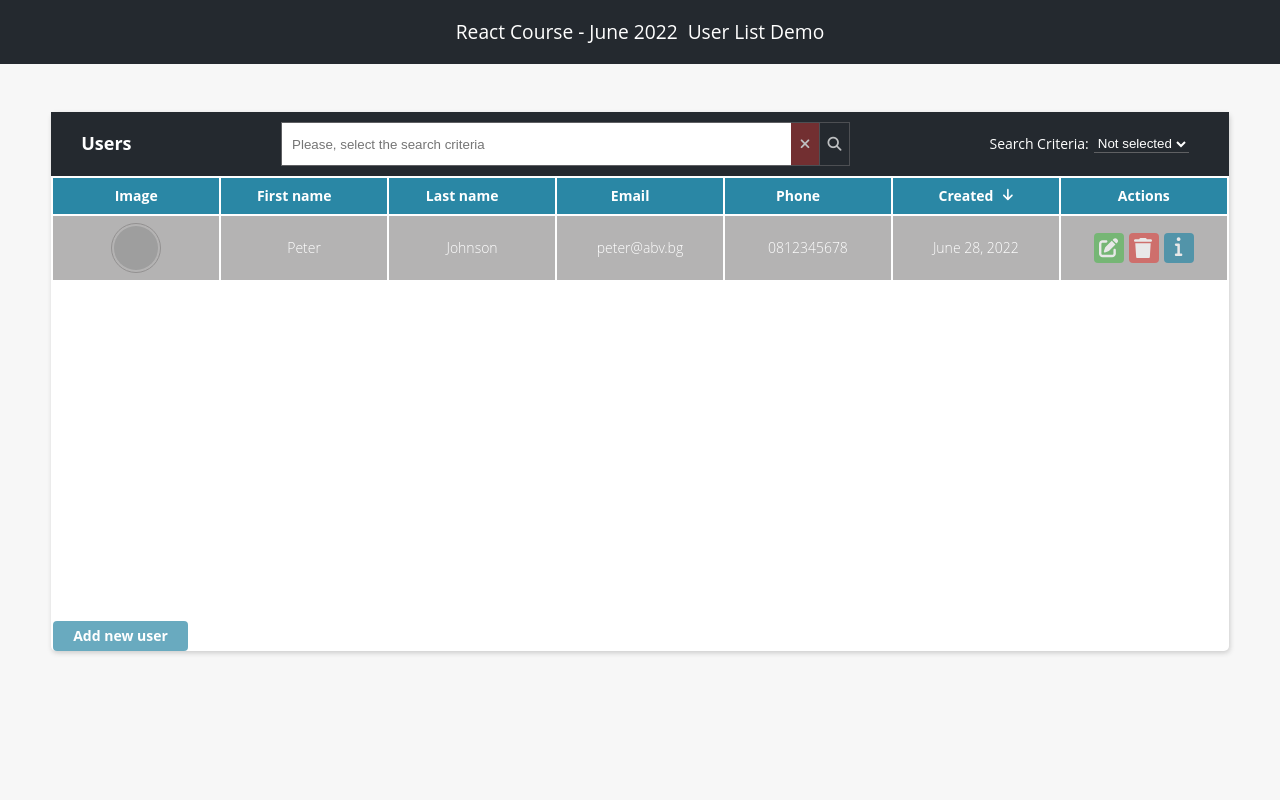
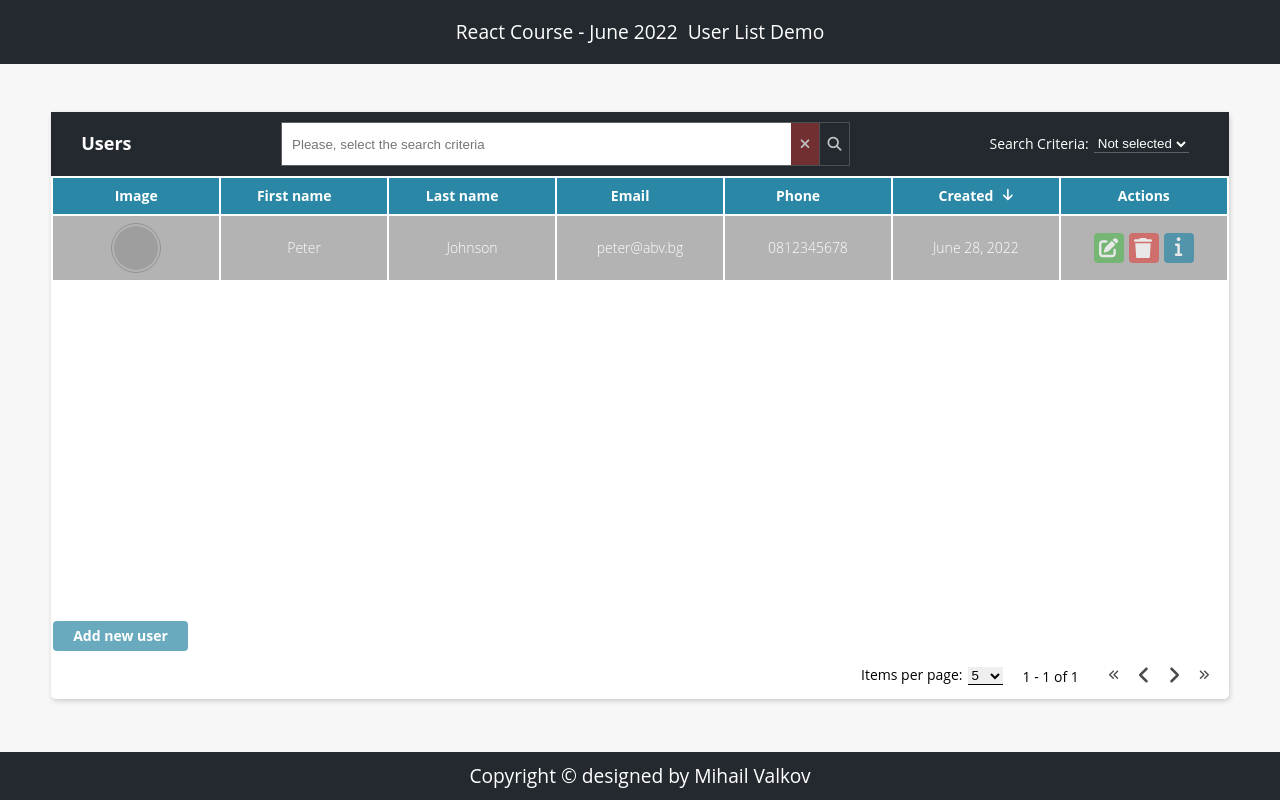
Before and after one commit to PetarPanajotov/SoftwareUniversity, a React (Create React App) app in the folder ReactJS/user-lists/: page / in a window 1280 px wide. Built offline with nearby package versions, Linux system fonts and the light colour scheme; grey boxes are pictures that could not be loaded.

Commit message:
Added footer and pagination.

```diff
--- a/ReactJS/user-lists/src/App.js
+++ b/ReactJS/user-lists/src/App.js
@@ -1,4 +1,6 @@
+import { Footer } from "./components/Footer";
 import { Header } from "./components/Header";
+import { Pagination } from "./components/Pagination";
 import { Search } from "./components/Search";
 import { TableList } from "./components/TableList";
 function App() {
@@ -8,12 +10,11 @@ function App() {
             <main className="main">
                 <section className="card users-container">
                     <Search />
-                    <div className="table-wrapper">
-                        <TableList />
-                    </div>
-                        <button className="btn-add btn">Add new user</button>
+                    <TableList />
+                    <Pagination />
                 </section>
             </main>
+            <Footer />
         </>
     )
 }
--- /dev/null
+++ b/ReactJS/user-lists/src/components/Footer.js
@@ -0,0 +1,7 @@
+export function Footer() {
+    return (
+    <footer className="footer">
+        <p>Copyright © designed by Mihail Valkov</p>
+    </footer>
+    );
+};
--- /dev/null
+++ b/ReactJS/user-lists/src/components/Pagination.js
@@ -0,0 +1,53 @@
+export function Pagination() {
+    return (
+        <div className="pagination position">
+            <div className="limits">
+                <span>Items per page:</span>
+                <select name="limit" className="limit" value="5">
+                    <option value="5">5</option>
+                    <option value="5">10</option>
+                    <option value="5">15</option>
+                    <option value="5">20</option>
+                </select>
+            </div>
+            <p className="pages">1 - 1 of 1</p>
+            <div className="actions">
+                <button className="btn" title="First Page">
+                    <svg aria-hidden="true" focusable="false" data-prefix="fas" data-icon="angles-left"
+                        className="svg-inline--fa fa-angles-left" role="img" xmlns="http://www.w3.org/2000/svg" viewBox="0 0 448 512">
+                        <path fill="currentColor"
+                            d="M77.25 256l137.4-137.4c12.5-12.5 12.5-32.75 0-45.25s-32.75-12.5-45.25 0l-160 160c-12.5 12.5-12.5 32.75 0 45.25l160 160C175.6 444.9 183.8 448 192 448s16.38-3.125 22.62-9.375c12.5-12.5 12.5-32.75 0-45.25L77.25 256zM269.3 256l137.4-137.4c12.5-12.5 12.5-32.75 0-45.25s-32.75-12.5-45.25 0l-160 160c-12.5 12.5-12.5 32.75 0 45.25l160 160C367.6 444.9 375.8 448 384 448s16.38-3.125 22.62-9.375c12.5-12.5 12.5-32.75 0-45.25L269.3 256z">
+                        </path>
+                    </svg>
+                </button>
+
+                <button className="btn" title="Previous Page">
+                    <svg aria-hidden="true" focusable="false" data-prefix="fas" data-icon="angle-left"
+                        className="svg-inline--fa fa-angle-left" role="img" xmlns="http://www.w3.org/2000/svg" viewBox="0 0 256 512">
+                        <path fill="currentColor"
+                            d="M192 448c-8.188 0-16.38-3.125-22.62-9.375l-160-160c-12.5-12.5-12.5-32.75 0-45.25l160-160c12.5-12.5 32.75-12.5 45.25 0s12.5 32.75 0 45.25L77.25 256l137.4 137.4c12.5 12.5 12.5 32.75 0 45.25C208.4 444.9 200.2 448 192 448z">
+                        </path>
+                    </svg>
+                </button>
+                <button className="btn" title="Next Page">
+                    <svg aria-hidden="true" focusable="false" data-prefix="fas" data-icon="angle-right"
+                        className="svg-inline--fa fa-angle-right" role="img" xmlns="http://www.w3.org/2000/svg" viewBox="0 0 256 512">
+                        <path fill="currentColor"
+                            d="M64 448c-8.188 0-16.38-3.125-22.62-9.375c-12.5-12.5-12.5-32.75 0-45.25L178.8 256L41.38 118.6c-12.5-12.5-12.5-32.75 0-45.25s32.75-12.5 45.25 0l160 160c12.5 12.5 12.5 32.75 0 45.25l-160 160C80.38 444.9 72.19 448 64 448z">
+                        </path>
+                    </svg>
+                </button>
+
+                <button className="btn" title="Last Page">
+                    <svg aria-hidden="true" focusable="false" data-prefix="fas" data-icon="angles-right"
+                        className="svg-inline--fa fa-angles-right" role="img" xmlns="http://www.w3.org/2000/svg"
+                        viewBox="0 0 448 512">
+                        <path fill="currentColor"
+                            d="M246.6 233.4l-160-160c-12.5-12.5-32.75-12.5-45.25 0s-12.5 32.75 0 45.25L178.8 256l-137.4 137.4c-12.5 12.5-12.5 32.75 0 45.25C47.63 444.9 55.81 448 64 448s16.38-3.125 22.62-9.375l160-160C259.1 266.1 259.1 245.9 246.6 233.4zM438.6 233.4l-160-160c-12.5-12.5-32.75-12.5-45.25 0s-12.5 32.75 0 45.25L370.8 256l-137.4 137.4c-12.5 12.5-12.5 32.75 0 45.25C239.6 444.9 247.8 448 256 448s16.38-3.125 22.62-9.375l160-160C451.1 266.1 451.1 245.9 438.6 233.4z">
+                        </path>
+                    </svg>
+                </button>
+            </div>
+        </div>
+    )
+}
--- a/ReactJS/user-lists/src/components/TableList.js
+++ b/ReactJS/user-lists/src/components/TableList.js
@@ -1,5 +1,7 @@
 export function TableList() {
     return (
+        <>
+            <div className="table-wrapper">
                 <table className="table">
                     <thead>
                         <tr>
@@ -99,5 +101,8 @@ export function TableList() {
                         </tr>
                     </tbody>
                 </table>
+            </div>
+            <button className="btn-add btn">Add new user</button>
+        </>
     )
 }
```
Lines whose indentation alone changed are shown as unchanged.
